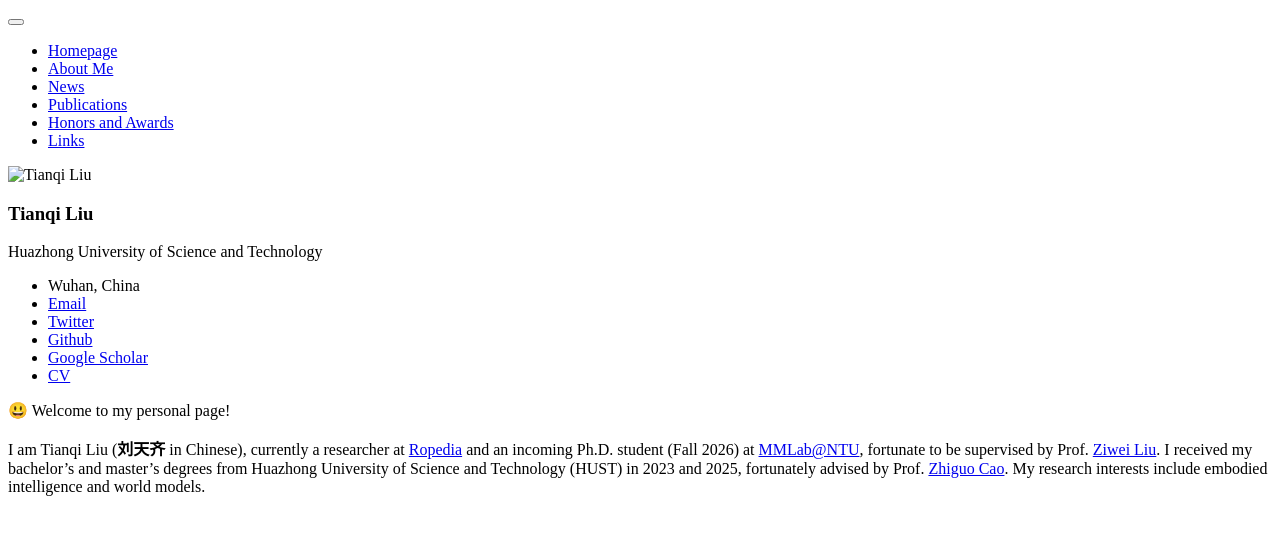
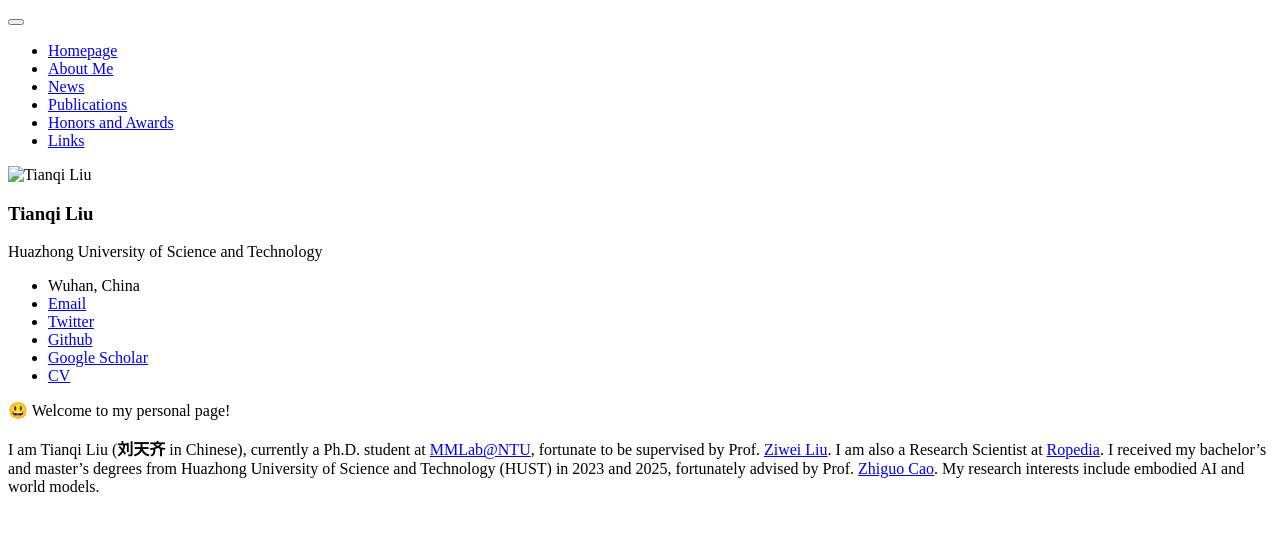
Before and after one commit to TQTQliu/TQTQliu.github.io, a Jekyll site: the page built from _pages/includes/intro.md, in a window 1280 px wide. Shown: the top 535 px of the page. Built offline with Jekyll 4.4.1, drawn with Linux system fonts in a browser that asks for light colours; our own code applies the rules of GitHub Pages for plain Markdown files.

Commit message:
Update bio and add Relit-LiVE (SIGGRAPH 2026)
- intro: now a PhD student at MMLab@NTU and Research Scientist at Ropedia
- add Relit-LiVE publication and news entry

Co-Authored-By: Claude Opus 4.8 (1M context) <noreply@anthropic.com>

```diff
--- a/_pages/includes/intro.md
+++ b/_pages/includes/intro.md
@@ -2,4 +2,4 @@
 
 😃 Welcome to my personal page!
 
-I am Tianqi Liu (**刘天齐** in Chinese), currently a researcher at [Ropedia](https://ropedia.com/) and an incoming Ph.D. student (Fall 2026) at [MMLab@NTU](https://www.mmlab-ntu.com/), fortunate to be supervised by Prof. [Ziwei Liu](https://liuziwei7.github.io/). I received my bachelor’s and master’s degrees from Huazhong University of Science and Technology (HUST) in 2023 and 2025, fortunately advised by Prof. [Zhiguo Cao](https://scholar.google.com/citations?user=396o2BAAAAAJ&hl=en). My research interests include embodied intelligence and world models.
+I am Tianqi Liu (**刘天齐** in Chinese), currently a Ph.D. student at [MMLab@NTU](https://www.mmlab-ntu.com/), fortunate to be supervised by Prof. [Ziwei Liu](https://liuziwei7.github.io/). I am also a Research Scientist at [Ropedia](https://ropedia.com/). I received my bachelor’s and master’s degrees from Huazhong University of Science and Technology (HUST) in 2023 and 2025, fortunately advised by Prof. [Zhiguo Cao](https://scholar.google.com/citations?user=396o2BAAAAAJ&hl=en). My research interests include embodied AI and world models.
```
Also changed, not shown: _pages/includes/news.md (+1 -0 lines), _pages/includes/pub.md (+14 -0 lines), 1 other file.
